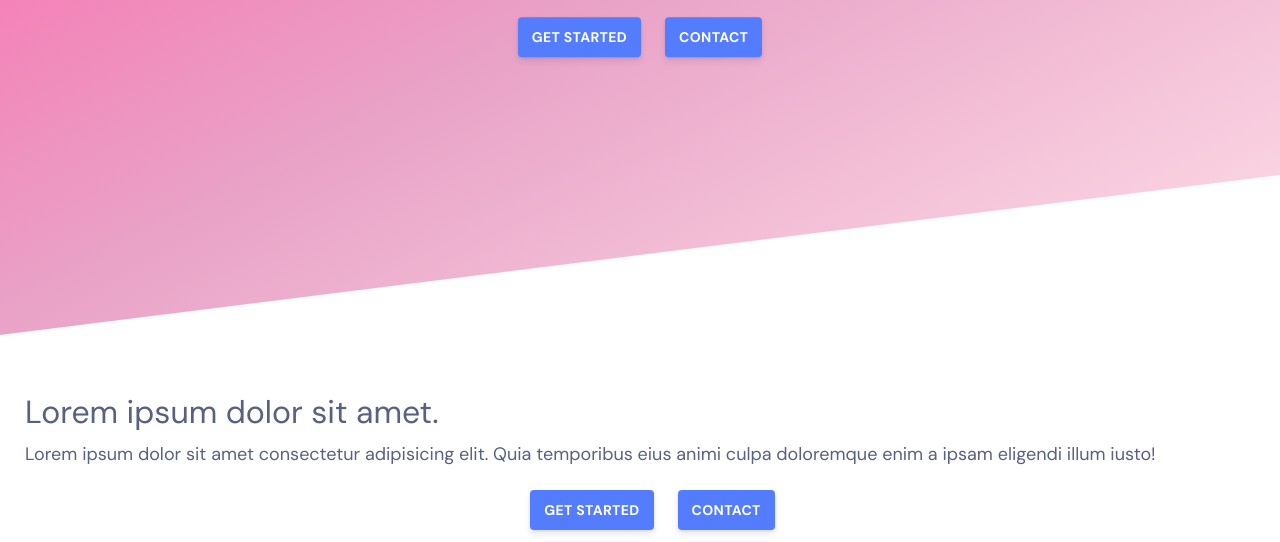
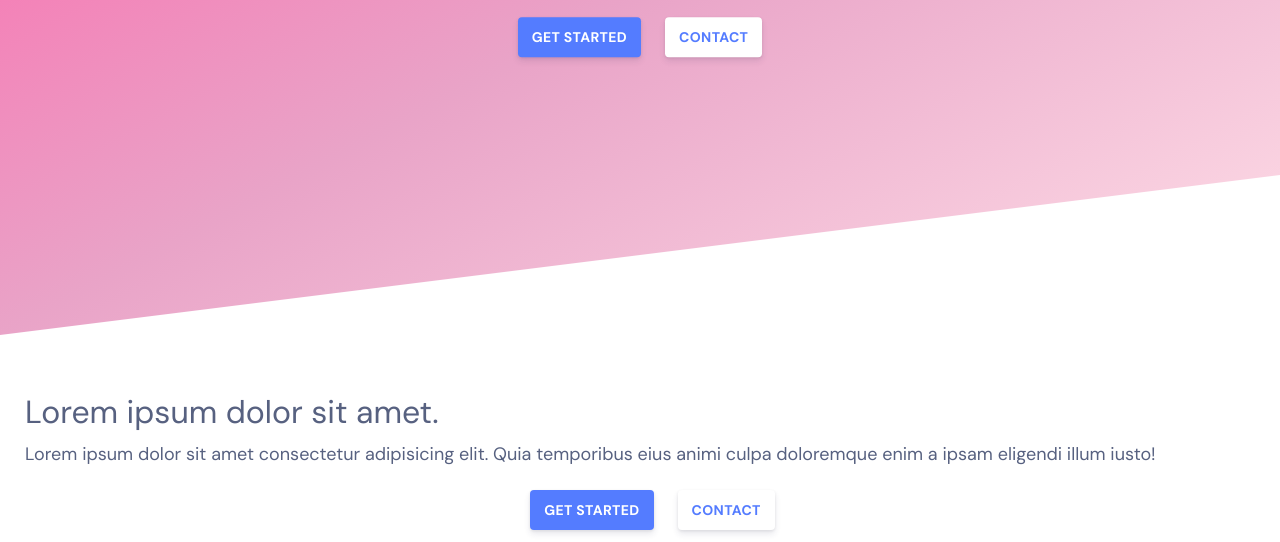
Before and after one commit to alexpich/FluidArk, a plain HTML site: page index.html in a window 1280 px wide. Shown: the part 345-887 px from the top of the page. Drawn offline with Linux system fonts and the light colour scheme.

Commit message:
Fixed white button color

```diff
--- a/css/style.css
+++ b/css/style.css
@@ -70,10 +70,6 @@ body {
   font-weight: 400;
 }
 
-/* #fff: #fff; */
-/* #6772e5: #6772e5; */
-/* #7795f8: #7795f8; */
-
 .container {
   display: flex;
   align-items: center;
@@ -112,8 +108,8 @@ body {
   padding: 0 1.4rem;
   box-shadow: 0 0.4rem 0.6rem rgba(50, 50, 93, 0.11),
     0 0.1rem 0.3rem rgba(0, 0, 0, 0.08);
-  background: #547cff;
-  color: #fff;
+  background: #fff;
+  color: #547cff;
   border-radius: 0.4rem;
   font-size: 1.4rem;
   font-weight: 600;
```
